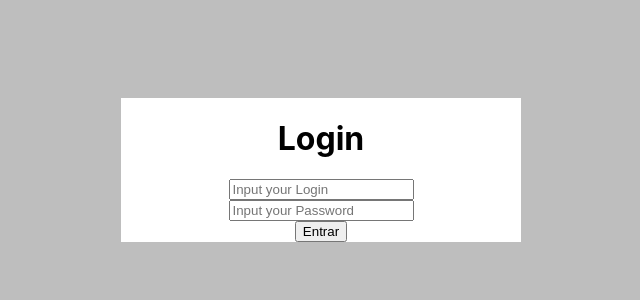
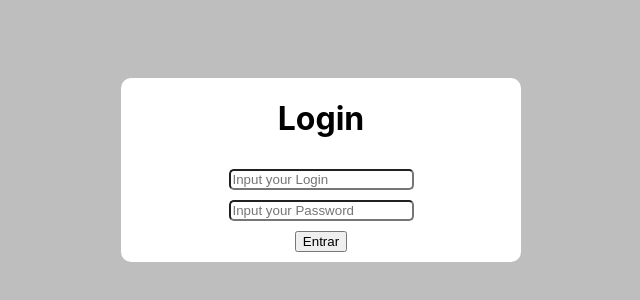
Before and after one commit to Realdo-Justino/projeto-abp, a React (Create React App) app: page / in a window 1280 px wide. Shown: the part 230-530 px from the top of the page, without its empty margins (319-959 px from the left). Built offline with nearby package versions, Linux system fonts and the light colour scheme.

Commit message:
Made the Frontend A bit fancier

```diff
--- a/public/index.html
+++ b/public/index.html
@@ -24,7 +24,7 @@
       work correctly both with client-side routing and a non-root public URL.
       Learn how to configure a non-root public URL by running `npm run build`.
     -->
-    <title>React App</title>
+    <title>Chat Room</title>
   </head>
   <body>
     <noscript>You need to enable JavaScript to run this app.</noscript>
--- a/src/pages/login/Login.css
+++ b/src/pages/login/Login.css
@@ -14,13 +14,23 @@ body {
   flex-direction: column;
   background-color: white;
   width: 400px;
+  border-radius: 10px;
   margin: 5px auto;
+}
+
+.InputField {
+  margin-top: 10px;
+  border-radius: 5px;
 }
 
 #FormLogin {
   margin: 0;
   align-items: center;
-  align-content: center;
   display: flex;
   flex-direction: column;
 }
+
+#LoginButton {
+  margin-top: 10px;
+  margin-bottom: 10px;
+}
--- a/src/pages/login/Login.tsx
+++ b/src/pages/login/Login.tsx
@@ -27,18 +27,18 @@ function LoginPage() {
                 <form id = 'FormLogin' method = 'post' onSubmit = {loginSubmit}>
                     <input
                         ref = {inputLoginRef}
-                        id = 'InputLogin'
+                        className = 'InputField'
                         type = 'Text'
                         placeholder = 'Input your Login'
                         onKeyDown = {finishedEdittingLogin}
                     />
                     <input
                         ref = {inputPasswordRef}
-                        id = 'InputPassword'
+                        className = 'InputField'
                         type = 'password'
                         placeholder = 'Input your Password'
                     />
-                    <button>Entrar</button>
+                    <button id = 'LoginButton'>Entrar</button>
                 </form>
             </div>
         </div>
```
